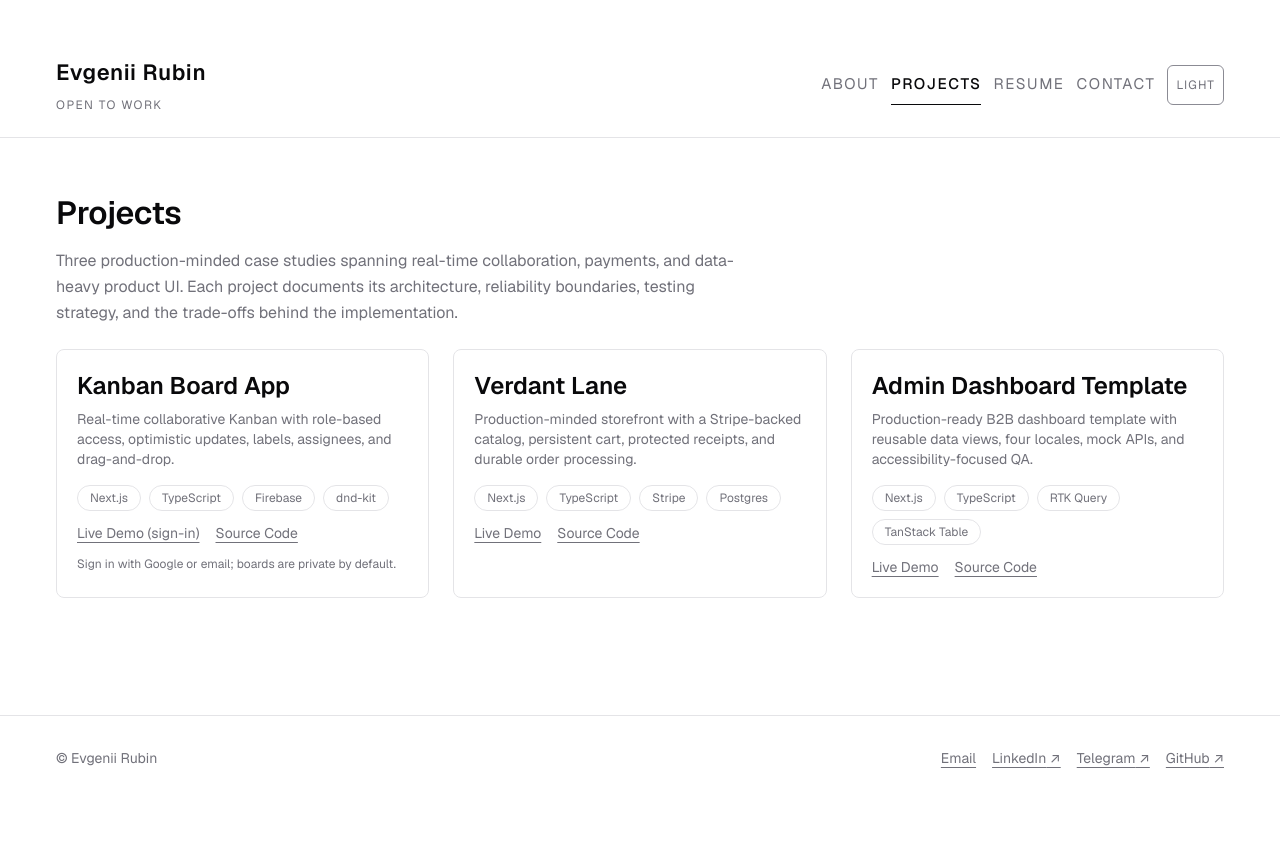
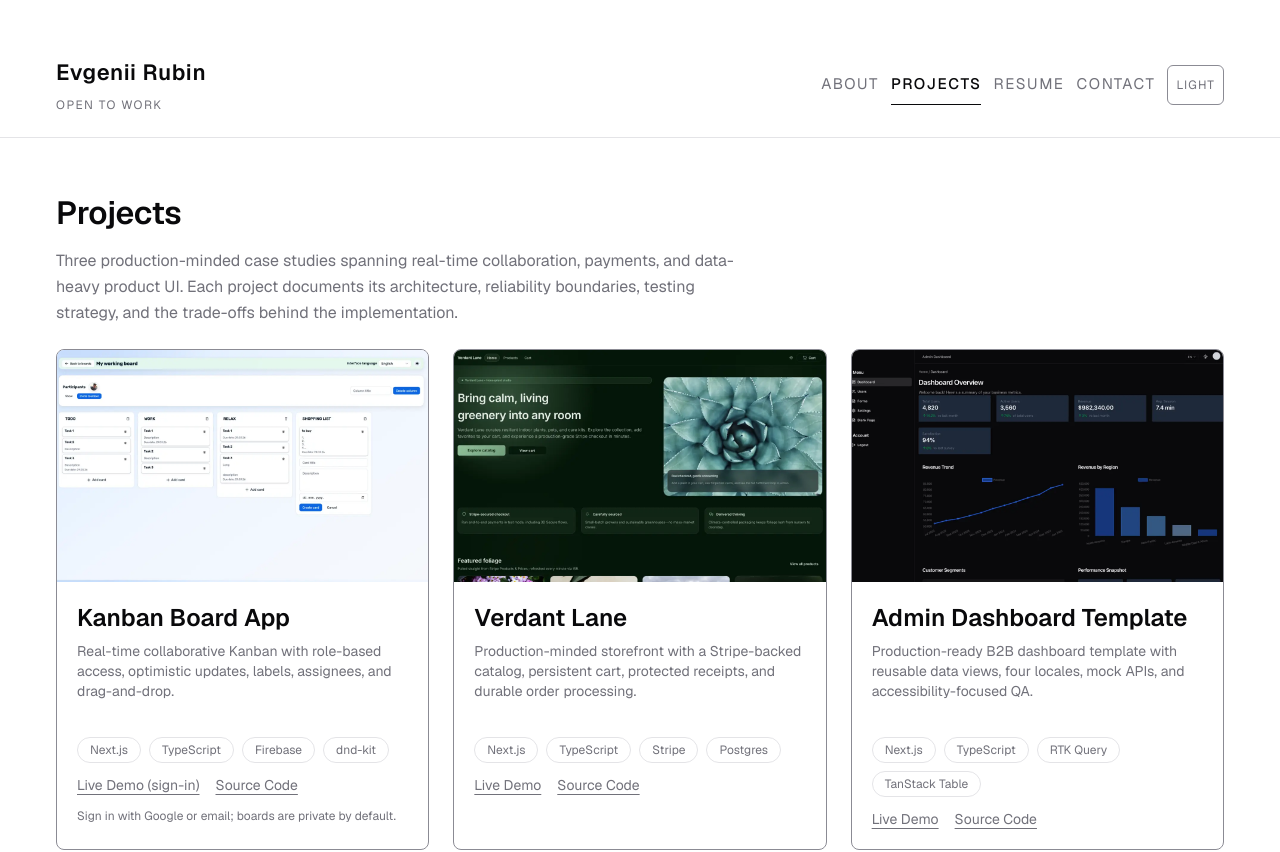
Before and after one commit to stupidkubik/my-website, a Next.js app: page /projects in a window 1280 px wide. Shown: the top 852 px of the page. Before the commit the page ends 800 px from the top, so only its background shows below. Built offline with nearby package versions, Linux system fonts and the light colour scheme; no server answers.

Commit message:
feat(projects): add real project previews

```diff
--- a/src/components/ui/ProjectCard.tsx
+++ b/src/components/ui/ProjectCard.tsx
@@ -1,22 +1,54 @@
 import Link from "next/link";
+import Image from "next/image";
 import type { ReactNode } from "react";
+import type { ProjectCover } from "@/data/projects";
+
+const previewSizes =
+  "(min-width: 1280px) 373px, (min-width: 640px) calc((100vw - 4.5rem) / 2), calc(100vw - 2rem)";
 
 type ProjectCardProps = {
   title: string;
   summary: string;
   href: string;
+  cover?: ProjectCover;
+  headingAs?: "h2" | "h3";
   children?: ReactNode;
 };
 
-export default function ProjectCard({ title, summary, href, children }: ProjectCardProps) {
+export default function ProjectCard({
+  title,
+  summary,
+  href,
+  cover,
+  headingAs = "h3",
+  children
+}: ProjectCardProps) {
+  const Heading = headingAs;
+
   return (
-    <div className="relative rounded-lg border border-border p-5 transition hover:border-fg focus-within:border-fg focus-within:ring-2 focus-within:ring-fg/20 focus-within:ring-offset-2 focus-within:ring-offset-bg">
+    <div className="relative flex h-full flex-col overflow-hidden rounded-lg border border-interactive-border transition hover:border-fg focus-within:border-fg focus-within:ring-2 focus-within:ring-fg/30 focus-within:ring-offset-2 focus-within:ring-offset-bg">
       <Link aria-label={`Open project: ${title}`} className="stretched-link block" href={href}>
-        <h3 className="text-h3 font-semibold">{title}</h3>
-        <p className="mt-2 text-sm text-muted-fg">{summary}</p>
+        {cover ? (
+          <div className="aspect-[16/10] overflow-hidden bg-muted">
+            <Image
+              alt={cover.alt}
+              className="h-full w-full object-cover"
+              height={cover.height}
+              sizes={previewSizes}
+              src={cover.src}
+              width={cover.width}
+            />
+          </div>
+        ) : null}
+        <div className="p-5">
+          <Heading className="text-h3 font-semibold">{title}</Heading>
+          <p className="mt-2 text-sm text-muted-fg">{summary}</p>
+        </div>
       </Link>
       {children ? (
-        <div className="relative z-10 mt-4 space-y-3 text-sm pointer-events-none">{children}</div>
+        <div className="relative z-10 mt-4 space-y-3 px-5 pb-5 text-sm pointer-events-none">
+          {children}
+        </div>
       ) : null}
     </div>
   );
--- a/src/data/projects.ts
+++ b/src/data/projects.ts
@@ -8,10 +8,18 @@ type ProjectLinks = {
   code: string;
 };
 
+export type ProjectCover = {
+  src: string;
+  alt: string;
+  width: number;
+  height: number;
+};
+
 export type ProjectListItem = {
   slug: ProjectSlug;
   title: string;
   summary: string;
+  cover: ProjectCover;
   featured: boolean;
   stackPreview: readonly string[];
   links: ProjectLinks;
@@ -24,6 +32,12 @@ export const projectsList = [
     title: "Kanban Board App",
     summary:
       "Real-time collaborative Kanban with role-based access, optimistic updates, labels, assignees, and drag-and-drop.",
+    cover: {
+      src: "/media/projects/kanban-board/cover.webp",
+      alt: "Kanban workspace preview with four task columns and a card editor.",
+      width: 1280,
+      height: 778
+    },
     featured: true,
     stackPreview: ["Next.js", "TypeScript", "Firebase", "dnd-kit"],
     demoNote: "Sign in with Google or email; boards are private by default.",
@@ -37,6 +51,12 @@ export const projectsList = [
     title: "Verdant Lane",
     summary:
       "Production-minded storefront with a Stripe-backed catalog, persistent cart, protected receipts, and durable order processing.",
+    cover: {
+      src: "/media/projects/stripe-mini-app/cover.webp",
+      alt: "Storefront preview with a feature banner and a succulent product image.",
+      width: 1280,
+      height: 778
+    },
     featured: true,
     stackPreview: ["Next.js", "TypeScript", "Stripe", "Postgres"],
     demoNote: null,
@@ -50,6 +70,12 @@ export const projectsList = [
     title: "Admin Dashboard Template",
     summary:
       "Production-ready B2B dashboard template with reusable data views, four locales, mock APIs, and accessibility-focused QA.",
+    cover: {
+      src: "/media/projects/admin-dashboard/cover.webp",
+      alt: "Dark admin dashboard preview with KPI cards and revenue charts.",
+      width: 1280,
+      height: 778
+    },
     featured: true,
     stackPreview: ["Next.js", "TypeScript", "RTK Query", "TanStack Table"],
     demoNote: null,
--- a/src/pages/projects/index.tsx
+++ b/src/pages/projects/index.tsx
@@ -40,6 +40,8 @@ export default function Projects() {
               <ProjectCard
                 key={project.slug}
                 href={`/projects/${project.slug}`}
+                cover={project.cover}
+                headingAs="h2"
                 title={project.title}
                 summary={project.summary}
               >
```
